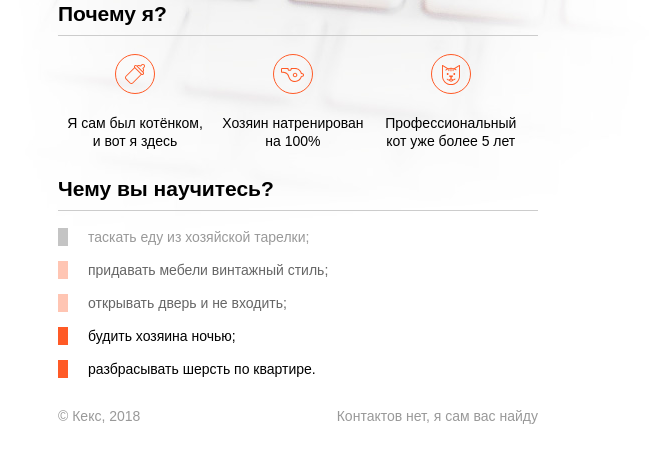
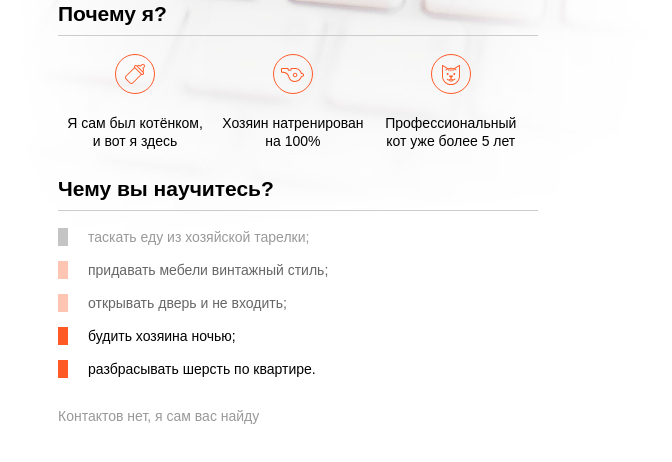
Before and after one commit to AlexGurzhiev/p2, a plain HTML site: page index.html in a window 1280 px wide. Shown: the part 336-798 px from the top of the page, without its empty margins (342-1014 px from the left). Drawn offline with Linux system fonts and the light colour scheme.

Commit message:
Update index.html
Добавляем файлы

```diff
--- a/index.html
+++ b/index.html
@@ -34,7 +34,7 @@
     </section>
 
     <footer class="site-footer">
-      <p>© Кекс, 2018</p>
+     <!-- <p>© Кекс, 2018</p>-->
       <p>Контактов нет, я сам вас найду</p>
     </footer>
   </div>
```
